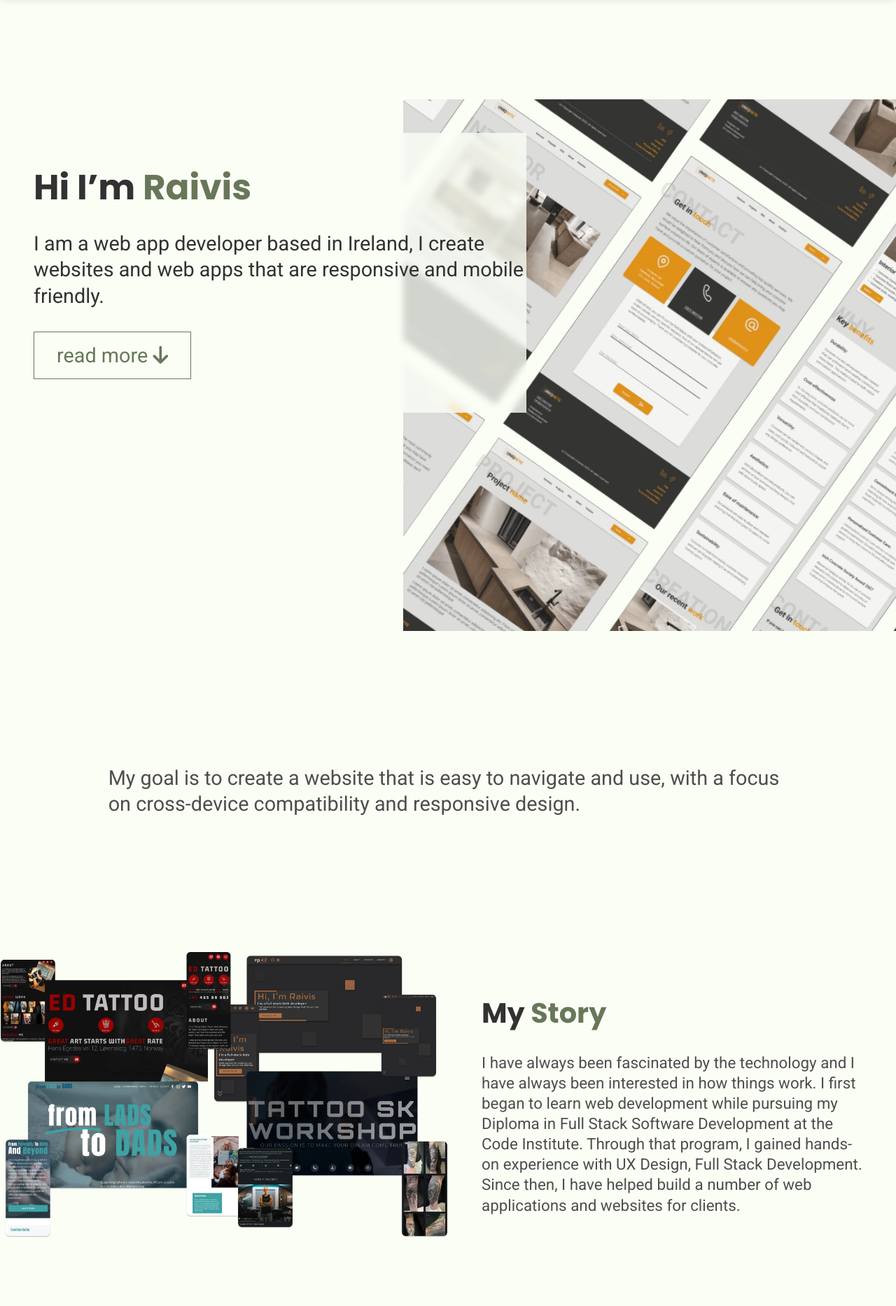
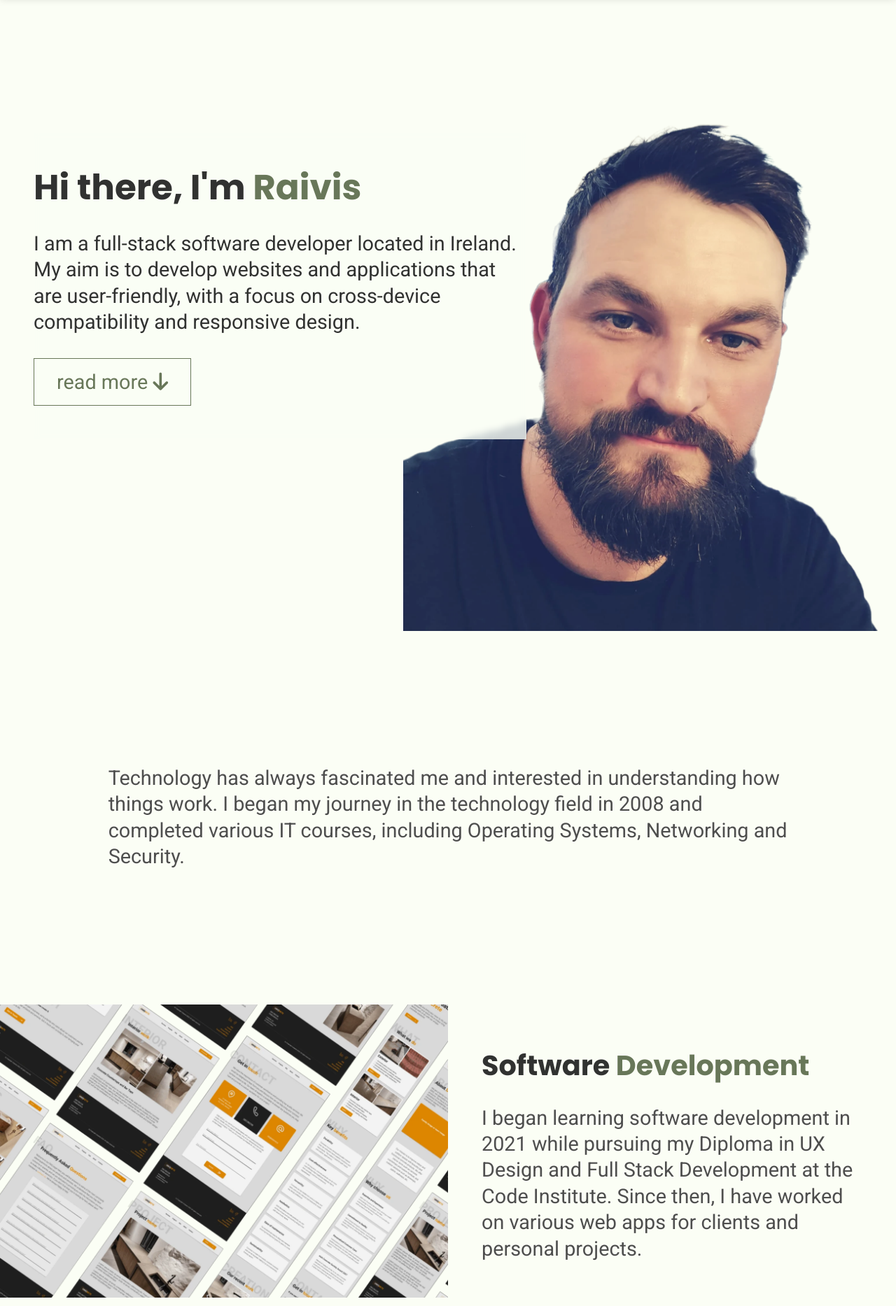
Before and after one commit to rp42dev/django_project, a Django app: page /about/ in a window 1280 px wide. Shown: the part 154-2021 px from the top of the page at 70% size. Run offline with Django 4.2, Linux system fonts and the light colour scheme; some libraries are stand-ins or nearby versions.

Commit message:
add content

```diff
--- a/DJANGO_PROJECT/static/css/style.css
+++ b/DJANGO_PROJECT/static/css/style.css
@@ -1914,7 +1914,6 @@ a:hover {
     justify-content: center;
     align-items: center;
 }
-
 
 .justify-column-center {
     display: flex;
--- a/home/templates/about.html
+++ b/home/templates/about.html
@@ -2,20 +2,19 @@
 {% load static %}
 
 {% block meta %}
-<meta name="description" content="Learn more about me and my web design services. With years of experience in web design and development, I
-    am your go-to partner for creating a custom website that reflects your brand and attracts more customers.
+<meta name="description" content="I am a full-stack software developer located in Ireland. My aim is to develop websites and applications that are user-friendly, with a focus on cross-device compatibility and responsive design.
 ">
 <meta name="title" content="About Me - Your Partner in Web Design and Development">
 
-<meta property="og:title" content="Boost Your Online Presence with Responsive Design - Get in Touch Today!">
+<meta property="og:title" content="About Me - Your Partner in Web Design and Development">
 <meta property="og:description"
-    content="Learn more about me and my web design services. With years of experience in web design and development, I am your go-to partner for creating a custom website that reflects your brand and attracts more customers.">
+    content="I am a full-stack software developer located in Ireland. My aim is to develop websites and applications that are user-friendly, with a focus on cross-device compatibility and responsive design." />
 
 <meta property="twitter:title" content="About Me - Your Partner in Web Design and Development">
 <meta property="twitter:description"
-    content="Learn more about me and my web design services. With years of experience in web design and development, I am your go-to partner for creating a custom website that reflects your brand and attracts more customers.">
+    content="I am a full-stack software developer located in Ireland. My aim is to develop websites and applications that are user-friendly, with a focus on cross-device compatibility and responsive design." />
 
-<meta property="og:image" content="{% static 'img/dev.jpg' %}">
+<meta property="og:image" content="{% static 'img/pic.webp' %}">
 
 <meta property="og:url" content="https://www.rp42.com/contact/">
 <meta property="og:site_name" content="RP 42">
@@ -37,15 +36,15 @@ About - RP 42
 <section id="hero">
     <div class="container split">
         <div class="py-2 py-lg-3 split__content m-0 m-sm-3 my-0 mr-0 fade-left">
-            <h1 class="left header-text gray responsive_headline">Hi I’m <span class=" primary">Raivis</span></h1>
+            <h1 class="left header-text gray responsive_headline">Hi there, I'm <span class="primary">Raivis</span></h1>
             <p class="large-text right">
-                I am a web app developer based in Ireland,
-                I create websites and web apps that are responsive and mobile friendly.
+                I am a full-stack software developer located in Ireland. My aim is to develop websites and applications that are
+                user-friendly, with a focus on cross-device compatibility and responsive design.
             </p>
             <a href="#goal" class="primary btn-outline large-text">read more <i class="fas fa-arrow-down ml-2"></i></a>
         </div>
-        <div class="split__img fade-right d-none d-md-block">
-            <img src="{% static 'img/staggered.webp' %}" alt="Hero Image">
+        <div class="split__img d-none d-md-block">
+            <img src="{% static 'img/pic.webp' %}" alt="Hero Image">
         </div>
     </div>
 </section>
@@ -54,6 +53,7 @@ About - RP 42
 {% block content %}
 {% include 'partials/about/featured-goal.html' %}
 {% include 'partials/about/featured-who.html' %}
+{% include 'partials/about/featured-win.html' %}
 {% include 'partials/featured/featured-how.html' %}
 {% include 'partials/featured/featured-whether2.html' %}
 {% include 'partials/featured/featured-contact.html' %}
--- a/home/templates/partials/about/featured-goal.html
+++ b/home/templates/partials/about/featured-goal.html
@@ -4,8 +4,8 @@
 <section class="container">
   <div class="px-2 px-sm-3 col-12 col-md-10 mx-auto">
     <p class="gray large-text">
-      My goal is to create a website that is easy to navigate and use,
-      with a focus on cross-device compatibility and responsive design.
+      Technology has always fascinated me and interested in understanding how things work. I began my journey in the
+      technology field in 2008 and completed various IT courses, including Operating Systems, Networking and Security.
     </p>
   </div>
 </section>
--- a/home/templates/partials/about/featured-who.html
+++ b/home/templates/partials/about/featured-who.html
@@ -3,16 +3,14 @@
 <div class="container">
   <div class="row">
     <div class="image__feature col-12 col-lg-6" >
-      <img src="{% static 'img/group.webp' %}"alt="Hero Image">
+      <img src="{% static 'img/staggered.webp' %}"alt="Hero Image">
     </div>
 
-    <div class="px-2  px-lg-3 py-0 py-lg-4 flex__column col-12 col-lg-6">
-      <h2 class="left">My <span class="primary">Story</span></h2>
-      <p class="gray medium-text">
-        I have always been fascinated by the technology and I have always been interested in how things work.
-        I first began to learn web development while pursuing my Diploma in Full Stack Software Development at the Code Institute.
-        Through that program, I gained hands-on experience with UX Design, Full Stack Development.
-        Since then, I have helped build a number of web applications and websites for clients.
+    <div class="px-2  px-lg-3 py-0 py-lg-4 flex__column col-12 col-lg-6 justify-column-center">
+      <h2 class="left">Software <span class="primary">Development</span></h2>
+      <p class="gray large-text">
+       I began learning software development in 2021 while pursuing my Diploma in UX Design and Full Stack Development
+       at the Code Institute. Since then, I have worked on various web apps for clients and personal projects.
       </p>
     </div>
 
--- /dev/null
+++ b/home/templates/partials/about/featured-win.html
@@ -0,0 +1,12 @@
+{% load static %}
+
+<div id="goal" class="spacer"></div>
+<section class="container">
+  <div class="px-2 px-sm-3 col-12 col-md-10 mx-auto">
+    <p class="gray large-text">
+      I am proud to have been part of the team that won first place in a Hackathon jointly organized by the Code
+      Institute and Deloitte. Our team developed a web application called Genquality, which is designed to assess the
+      user's knowledge about the gender gap in the workplace.
+    </p>
+  </div>
+</section>
```
Also changed, not shown: DJANGO_PROJECT/static/img/pic.webp (added), DJANGO_PROJECT/static/img/staggered2.webp (added).
